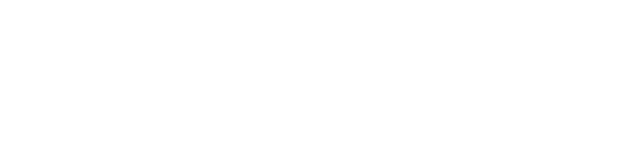
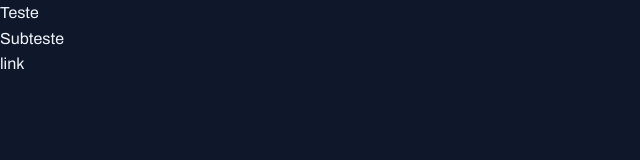
Before and after one commit to Nerii-dev/portal_de_noticias, a plain HTML site: page index.html in a window 1280 px wide. Shown: the whole page, without its empty margins (0-640 px from the left). Drawn offline with Linux system fonts and the light colour scheme.

Commit message:
aplicando global.css e fontes

```diff
--- a/index.html
+++ b/index.html
@@ -1,12 +1,18 @@
 <!DOCTYPE html>
 <html lang="pt-br">
 <head>
+    <link rel="preconnect" href="https://fonts.googleapis.com">
+    <link rel="preconnect" href="https://fonts.gstatic.com" crossorigin>
+
     <meta charset="UTF-8">
     <meta name="viewport" content="width=device-width, initial-scale=1.0">
     <title>Portal de notícias</title>
     <link rel="stylesheet" href="style/index.css">
+    <link href="https://fonts.googleapis.com/css2?family=Archivo:ital,wght@0,100..900;1,100..900&display=swap" rel="stylesheet">
 </head>
 <body>
-
+    <h1>Teste</h1>
+    <h2>Subteste</h2>
+    <a href="#">link</a>
 </body>
 </html>
--- a/style/global.css
+++ b/style/global.css
@@ -0,0 +1,40 @@
+* {
+    margin: 0;
+    padding: 0;
+    box-sizing: border-box;
+}
+
+:root {
+    --brand-color-light: #60a5fa;
+    --brand-color-dark: #1D4ED8;
+    --bg-color: #0F172A;
+    --strole-color: #1E293B;
+    --text-color-primary: #F1F5F9;
+    --texto-color-secondary: #CBD5E1;
+    --font-family: "Archivo", sans-serif;
+    --h1: 800 24px/135% var(--font-family);
+    --h2: 800 16px/140% var(--font-family);
+    --h3: 800 14px/140% var(--font-family);
+    --text-span: 600 14px/145% var(--font-family);
+    --text: 400 16px/160% var(--font-family);
+    --text-sm: 400 14px/160% var(--font-family);
+}
+
+body {
+    color: var(--text-color-primary);
+    background-color: var(--bg-color);
+    font: var(--text);
+}
+
+a {
+    text-decoration: none;
+    color: inherit;
+}
+
+a:hover {
+    color: var(--brand-color-light);
+}
+
+h1, h2, h3 {
+    font:inherit;
+}
```
